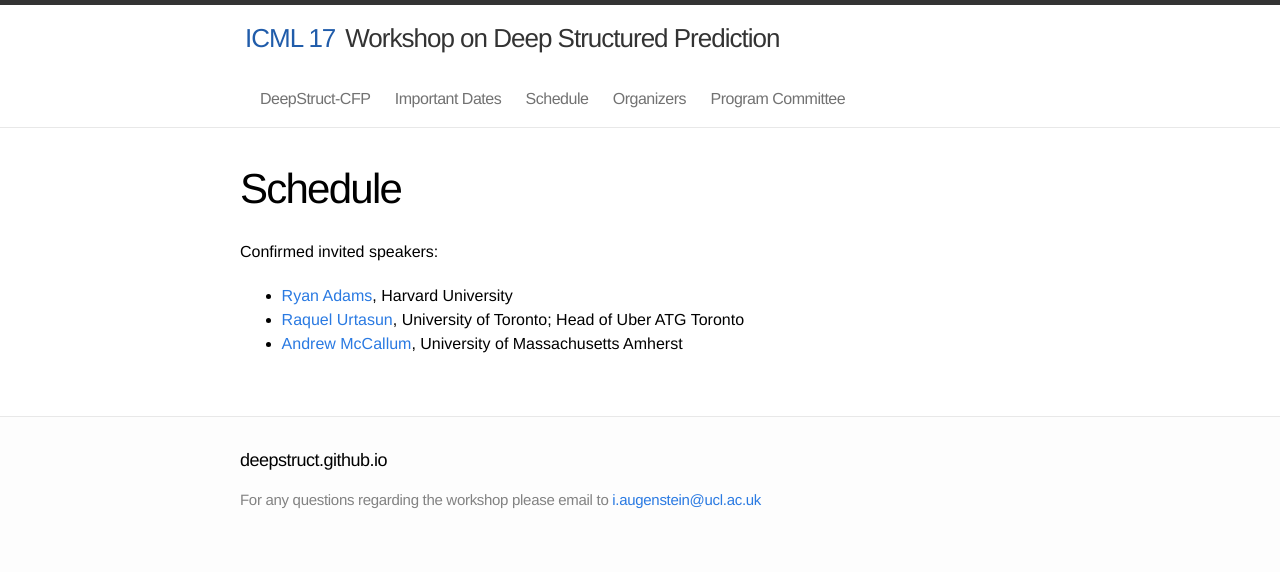
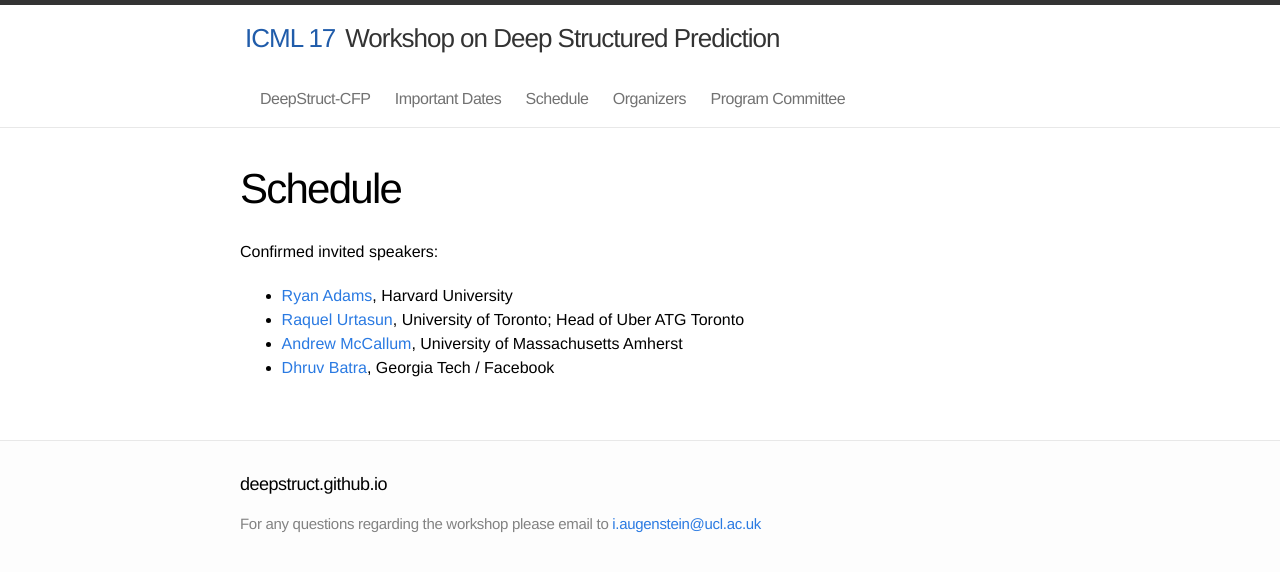
Before and after one commit to deepstruct/deepstruct.github.io, a Jekyll site: the page built from ICML17/3_schedule.md, in a window 1280 px wide. Shown: the top 572 px of the page. Built offline with Jekyll 4.4.1, drawn with Linux system fonts in a browser that asks for light colours.

Commit message:
Another speaker confirmed

```diff
--- a/ICML17/3_schedule.md
+++ b/ICML17/3_schedule.md
@@ -9,3 +9,4 @@
 * [Ryan Adams](http://people.seas.harvard.edu/~rpa/), Harvard University
 * [Raquel Urtasun](https://www.cs.toronto.edu/~urtasun/), University of Toronto; Head of Uber ATG Toronto
 * [Andrew McCallum](https://people.cs.umass.edu/~mccallum/), University of Massachusetts Amherst
+* [Dhruv Batra](http://www.cc.gatech.edu/~dbatra/index.html), Georgia Tech / Facebook
```
